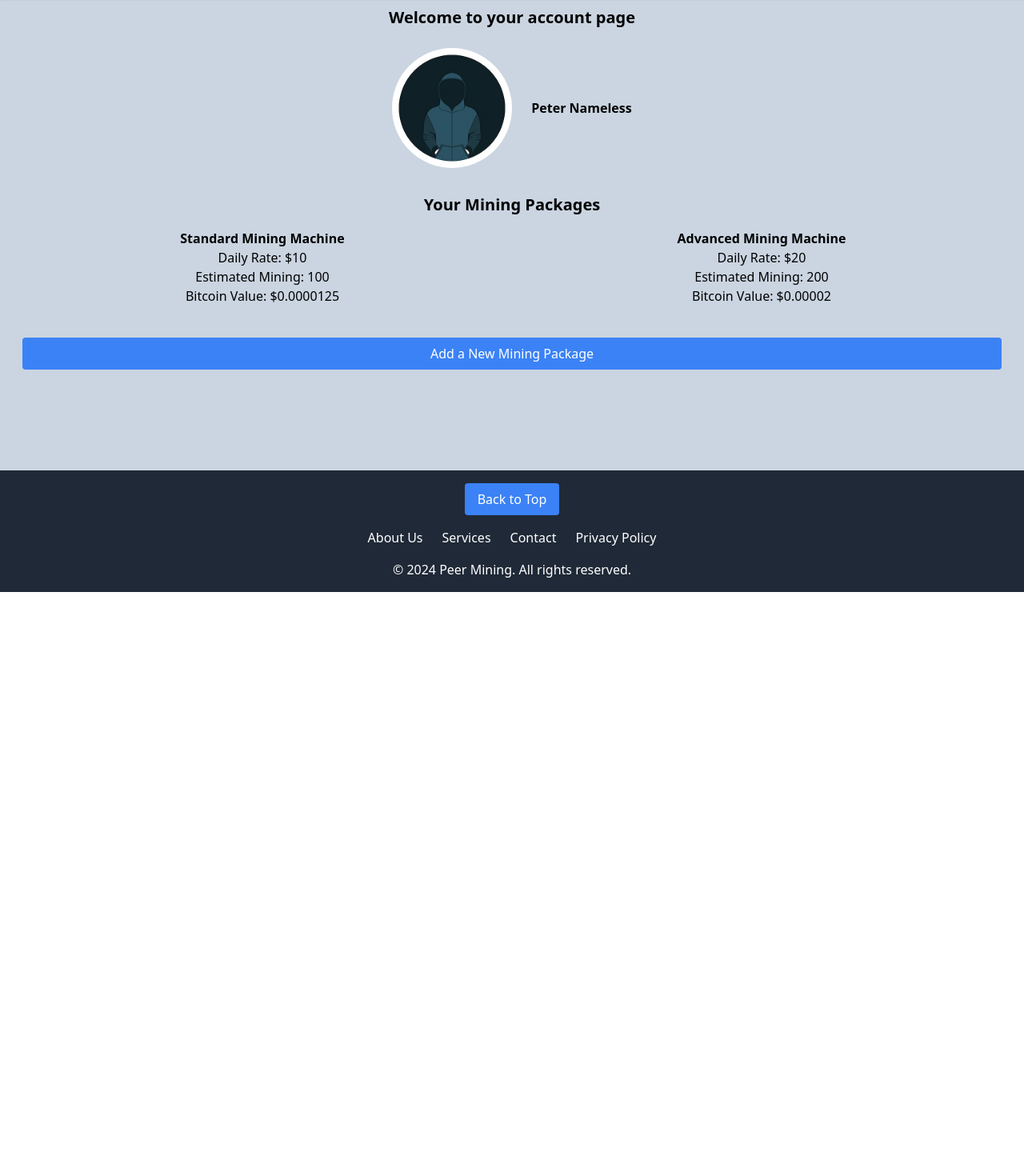
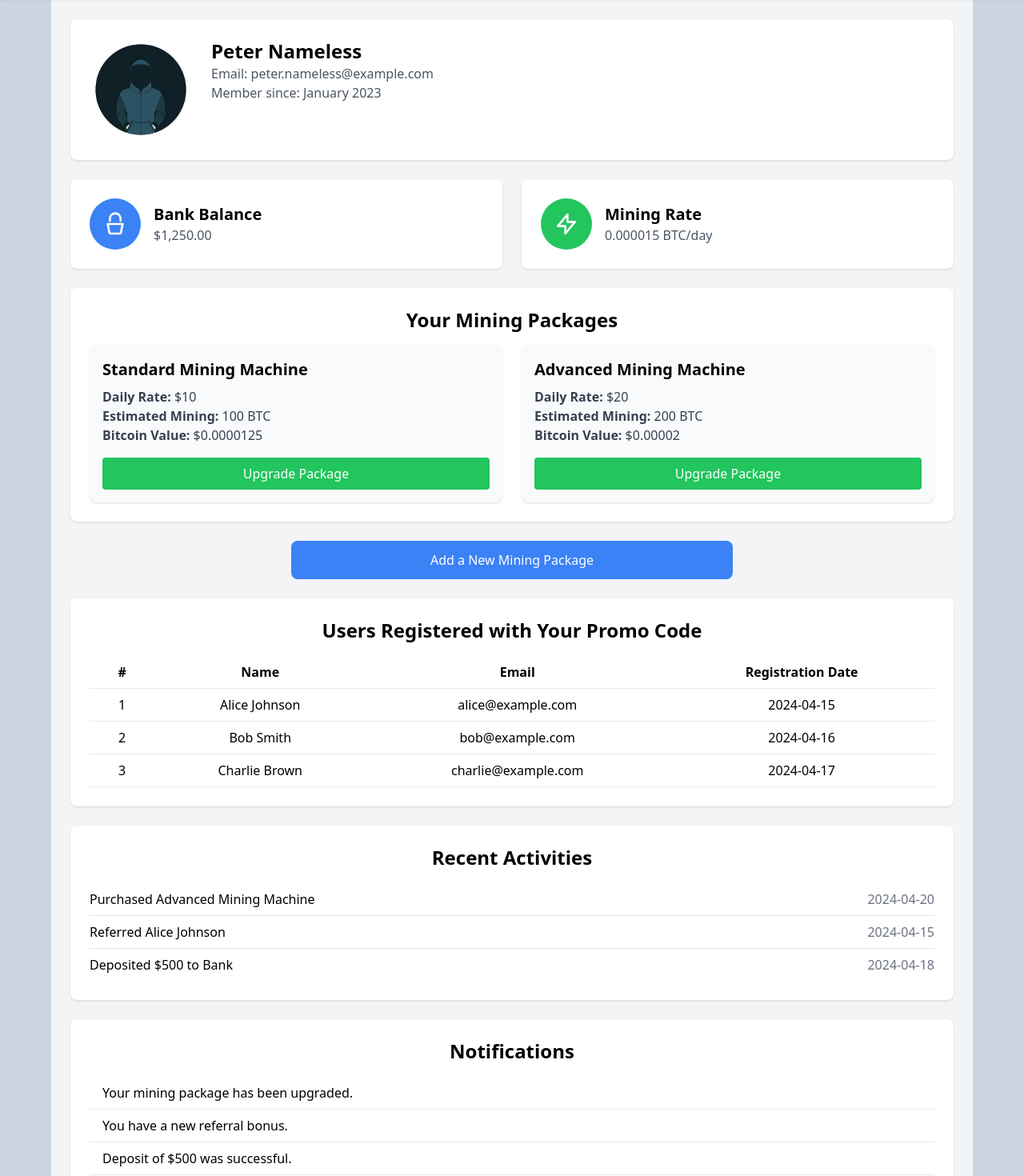
Before and after one commit to Pe-te-r/crypto-site, a React (Vite) app: page /account in a window 1280 px wide. Shown: the part 60-1530 px from the top of the page at 80% size. Before the commit the page ends 800 px from the top, so only its background shows below. Built offline with nearby package versions, Linux system fonts and the light colour scheme.

Commit message:
better account

```diff
--- a/src/pages/Account.tsx
+++ b/src/pages/Account.tsx
@@ -1,44 +1,144 @@
-import React from 'react'
-import image from "../assets/profile.jpeg"
+import React from 'react';
+import image from "../assets/profile.jpeg";
 
 const Account = () => {
+  // Mock data for promo code users
+  const promoUsers = [
+    { id: 1, name: 'Alice Johnson', email: 'alice@example.com', registrationDate: '2024-04-15' },
+    { id: 2, name: 'Bob Smith', email: 'bob@example.com', registrationDate: '2024-04-16' },
+    { id: 3, name: 'Charlie Brown', email: 'charlie@example.com', registrationDate: '2024-04-17' },
+  ];
+
+  // Mock data for recent activities
+  const recentActivities = [
+    { id: 1, activity: 'Purchased Advanced Mining Machine', date: '2024-04-20' },
+    { id: 2, activity: 'Referred Alice Johnson', date: '2024-04-15' },
+    { id: 3, activity: 'Deposited $500 to Bank', date: '2024-04-18' },
+  ];
+
   return (
-    <div className='w-3/4 mx-auto md:w-full'>
-      <h1 className='font-bold mt-2 mb-2 text-xl text-center'>Welcome to your account page</h1>
-      <div className='flex w-max items-center gap-3 p-3 mx-auto mt-3'>
-        <div className='w-[150px]'>
-          <img src={image} className='rounded-full' alt="" />
-        </div>
-        <h4 className='font-semibold ml-3'>Peter Nameless</h4>
-      </div>
-      <div className='mx-auto w-full flex flex-col'>
-        <h3 className='font-bold text-xl mt-5 mb-2 text-center'>Your Mining Packages</h3>
-        <div className='flex flex-wrap text-center justify-center w-full'>
-          <div className='w-1/2 p-2'>
-            <h5 className='font-semibold'>Standard Mining Machine</h5>
-            <p>Daily Rate: $10</p>
-            <p>Estimated Mining: 100</p>
-            <p>Bitcoin Value: $0.0000125</p>
-          </div>
-          <div className='w-1/2 p-2'>
-            <h5 className='font-semibold'>Advanced Mining Machine</h5>
-            <p>Daily Rate: $20</p>
-            <p>Estimated Mining: 200</p>
-            <p>Bitcoin Value: $0.00002</p>
+    <div className='max-w-6xl mx-auto p-6 bg-gray-100 min-h-screen'>
+      {/* Profile Section */}
+      <div className='bg-white shadow rounded-lg p-6 mb-6'>
+        <div className='flex flex-col md:flex-row items-center md:items-start'>
+          <img src={image} className='w-32 h-32 rounded-full object-cover' alt="Profile" />
+          <div className='mt-4 md:mt-0 md:ml-6 text-center md:text-left'>
+            <h1 className='text-2xl font-bold'>Peter Nameless</h1>
+            <p className='text-gray-600'>Email: peter.nameless@example.com</p>
+            <p className='text-gray-600'>Member since: January 2023</p>
           </div>
         </div>
       </div>
-      <div className='flex w-full justify-center gap-3 p-3 mx-auto mt-5'>
-        <button className='w-full bg-blue-500 text-white py-2 rounded hover:bg-blue-600 transition'>
+
+      {/* Bank Balance and Mining Rate */}
+      <div className='grid grid-cols-1 md:grid-cols-2 gap-6 mb-6'>
+        <div className='bg-white shadow rounded-lg p-6 flex items-center'>
+          <div className='p-4 bg-blue-500 rounded-full mr-4'>
+            <svg xmlns="http://www.w3.org/2000/svg" className="h-8 w-8 text-white" fill="none" viewBox="0 0 24 24" stroke="currentColor">
+              <path strokeLinecap="round" strokeLinejoin="round" strokeWidth={2} d="M17 9V7a5 5 0 00-10 0v2M5 12h14l-1.405 6.815A2 2 0 0116.19 21H7.81a2 2 0 01-1.405-1.185L5 12z" />
+            </svg>
+          </div>
+          <div>
+            <h3 className='text-xl font-semibold'>Bank Balance</h3>
+            <p className='text-gray-600'>$1,250.00</p>
+          </div>
+        </div>
+        <div className='bg-white shadow rounded-lg p-6 flex items-center'>
+          <div className='p-4 bg-green-500 rounded-full mr-4'>
+            <svg xmlns="http://www.w3.org/2000/svg" className="h-8 w-8 text-white" fill="none" viewBox="0 0 24 24" stroke="currentColor">
+              <path strokeLinecap="round" strokeLinejoin="round" strokeWidth={2} d="M13 10V3L4 14h7v7l9-11h-7z" />
+            </svg>
+          </div>
+          <div>
+            <h3 className='text-xl font-semibold'>Mining Rate</h3>
+            <p className='text-gray-600'>0.000015 BTC/day</p>
+          </div>
+        </div>
+      </div>
+
+      {/* Mining Packages */}
+      <div className='bg-white shadow rounded-lg p-6 mb-6'>
+        <h3 className='text-2xl font-bold mb-4 text-center'>Your Mining Packages</h3>
+        <div className='grid grid-cols-1 md:grid-cols-2 gap-6'>
+          <div className='bg-gray-50 p-4 rounded-lg shadow'>
+            <h5 className='text-xl font-semibold mb-2'>Standard Mining Machine</h5>
+            <p className='text-gray-700'><strong>Daily Rate:</strong> $10</p>
+            <p className='text-gray-700'><strong>Estimated Mining:</strong> 100 BTC</p>
+            <p className='text-gray-700'><strong>Bitcoin Value:</strong> $0.0000125</p>
+            <button className='mt-4 w-full bg-green-500 text-white py-2 rounded hover:bg-green-600 transition'>
+              Upgrade Package
+            </button>
+          </div>
+          <div className='bg-gray-50 p-4 rounded-lg shadow'>
+            <h5 className='text-xl font-semibold mb-2'>Advanced Mining Machine</h5>
+            <p className='text-gray-700'><strong>Daily Rate:</strong> $20</p>
+            <p className='text-gray-700'><strong>Estimated Mining:</strong> 200 BTC</p>
+            <p className='text-gray-700'><strong>Bitcoin Value:</strong> $0.00002</p>
+            <button className='mt-4 w-full bg-green-500 text-white py-2 rounded hover:bg-green-600 transition'>
+              Upgrade Package
+            </button>
+          </div>
+        </div>
+      </div>
+
+      {/* Add New Mining Package Button */}
+      <div className='flex justify-center mb-6'>
+        <button className='w-full md:w-1/2 bg-blue-500 text-white py-3 rounded-lg hover:bg-blue-600 transition'>
           Add a New Mining Package
         </button>
       </div>
-      {/* a table to display the invited and registerd with your code */}
-      <div className='flex w-full justify-center gap-3 p-3 mx-auto mt-5'>
 
+      {/* Promo Code Users Table */}
+      <div className='bg-white shadow rounded-lg p-6 mb-6'>
+        <h3 className='text-2xl font-bold mb-4 text-center'>Users Registered with Your Promo Code</h3>
+        <div className='overflow-x-auto'>
+          <table className='min-w-full bg-white'>
+            <thead>
+              <tr>
+                <th className='py-2 px-4 border-b'>#</th>
+                <th className='py-2 px-4 border-b'>Name</th>
+                <th className='py-2 px-4 border-b'>Email</th>
+                <th className='py-2 px-4 border-b'>Registration Date</th>
+              </tr>
+            </thead>
+            <tbody>
+              {promoUsers.map(user => (
+                <tr key={user.id} className='text-center hover:bg-gray-100'>
+                  <td className='py-2 px-4 border-b'>{user.id}</td>
+                  <td className='py-2 px-4 border-b'>{user.name}</td>
+                  <td className='py-2 px-4 border-b'>{user.email}</td>
+                  <td className='py-2 px-4 border-b'>{user.registrationDate}</td>
+                </tr>
+              ))}
+            </tbody>
+          </table>
+        </div>
+      </div>
+
+      {/* Recent Activities */}
+      <div className='bg-white shadow rounded-lg p-6 mb-6'>
+        <h3 className='text-2xl font-bold mb-4 text-center'>Recent Activities</h3>
+        <ul>
+          {recentActivities.map(activity => (
+            <li key={activity.id} className='flex justify-between py-2 border-b last:border-0 hover:bg-gray-50'>
+              <span>{activity.activity}</span>
+              <span className='text-gray-500'>{activity.date}</span>
+            </li>
+          ))}
+        </ul>
+      </div>
+
+      {/* Notifications or Messages */}
+      <div className='bg-white shadow rounded-lg p-6 mb-6'>
+        <h3 className='text-2xl font-bold mb-4 text-center'>Notifications</h3>
+        <ul>
+          <li className='py-2 px-4 border-b hover:bg-gray-50'>Your mining package has been upgraded.</li>
+          <li className='py-2 px-4 border-b hover:bg-gray-50'>You have a new referral bonus.</li>
+          <li className='py-2 px-4 border-b hover:bg-gray-50'>Deposit of $500 was successful.</li>
+        </ul>
       </div>
     </div>
-  )
+  );
 }
 
-export default Account
+export default Account;
```
